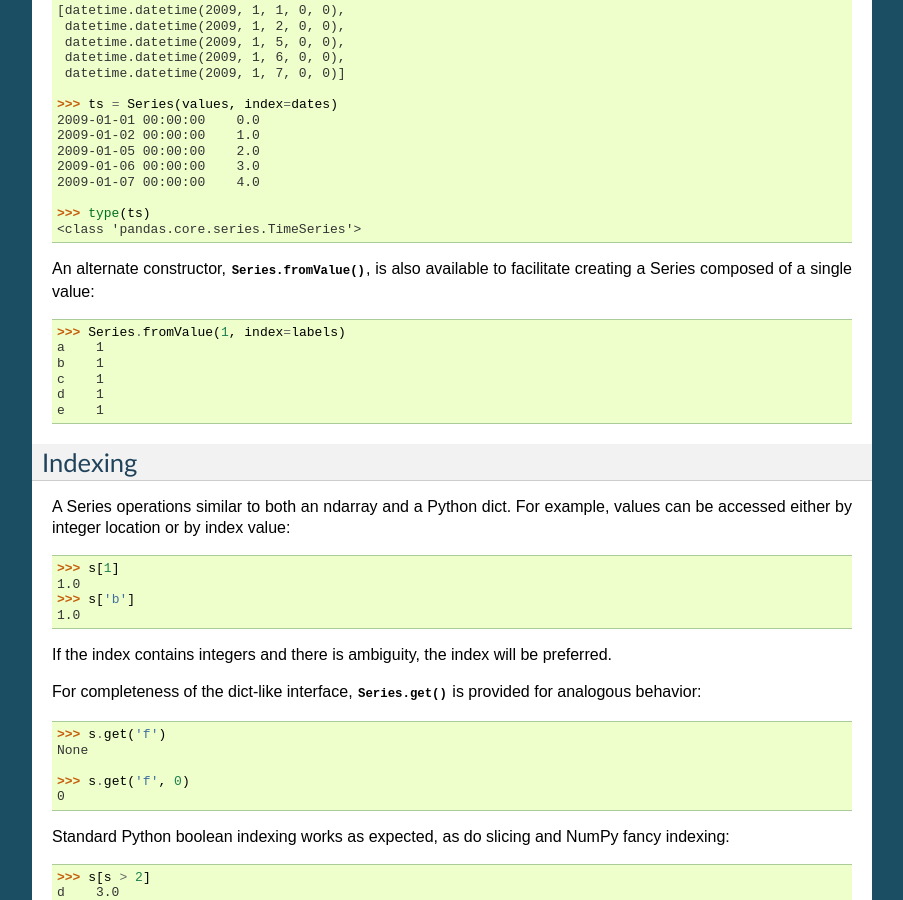
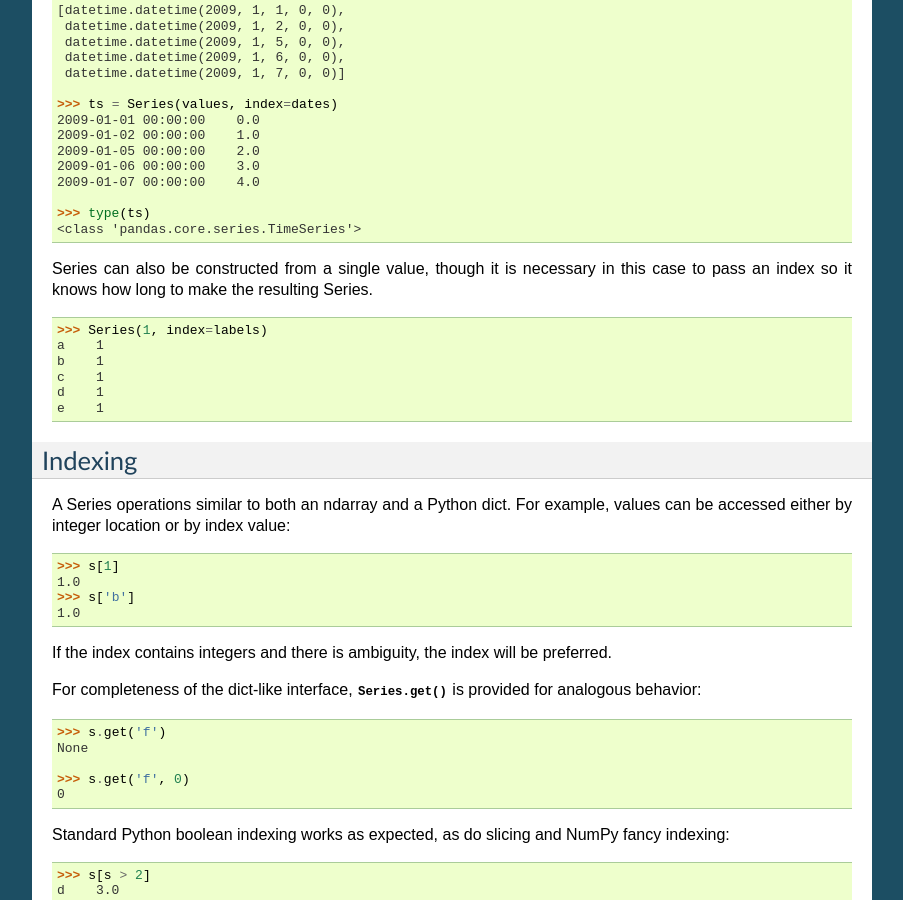
Before and after one commit to mobogaqc/pandas, a Sphinx documentation site: the page built from doc/source/series.rst, in a window 1280 px wide and 900 px high, scrolled down 1446 px. Shown: the whole window, without its empty margins (198-1101 px from the left). Built offline with Sphinx 7.4.7, drawn with Linux system fonts in a browser that asks for light colours; formulas are drawn with MathJax 3; the version number is read from the project's files by our own code.

```diff
--- a/doc/source/conf.py
+++ b/doc/source/conf.py
@@ -227,7 +227,7 @@ htmlhelp_basename = 'pandas'
 # Grouping the document tree into LaTeX files. List of tuples
 # (source start file, target name, title, author, documentclass [howto/manual]).
 latex_documents = [
-  ('index', 'pandas.tex', u'statsmodels Documentation',
+  ('index', 'pandas.tex', u'pandas Documentation',
    u'Wes McKinney', 'manual'),
 ]
 
--- a/doc/source/index.rst
+++ b/doc/source/index.rst
@@ -42,6 +42,8 @@ See the package overview for more detail about what's in the library.
 User manual
 -----------
 
+`PDF Version <pandas.pdf>`__
+
 .. module:: pandas
 
 **Date**: |today|
@@ -50,7 +52,7 @@ User manual
 
 **License:** BSD
 
-**Requirements:** python 2.4 to 2.6, NumPy, and dateutil
+**Requirements:** python 2.4 to 2.7, NumPy, and dateutil
 
 **Code Repository:** http://github.com/wesm/pandas
 
--- a/doc/source/panel.rst
+++ b/doc/source/panel.rst
@@ -6,5 +6,5 @@
 WidePanel / LongPanel
 *********************
 
-.. automodule:: pandas.core.panel
-   :members:
+# .. automodule:: pandas.core.panel
+#   :members:
--- a/doc/source/series.rst
+++ b/doc/source/series.rst
@@ -119,12 +119,12 @@ the TimeSeries constructor):
     >>> type(ts)
     <class 'pandas.core.series.TimeSeries'>
 
-An alternate constructor, :func:`Series.fromValue`, is also available
-to facilitate creating a Series composed of a single value:
+Series can also be constructed from a single value, though it is necessary in
+this case to pass an index so it knows how long to make the resulting Series.
 
 ::
 
-    >>> Series.fromValue(1, index=labels)
+    >>> Series(1, index=labels)
     a    1
     b    1
     c    1
```
Also changed, not shown: doc/make.py (+25 -0 lines).
